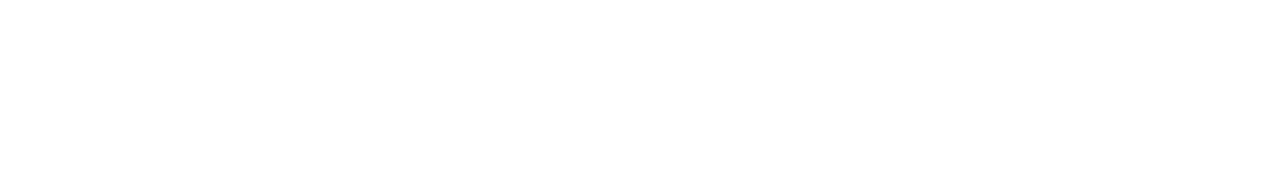
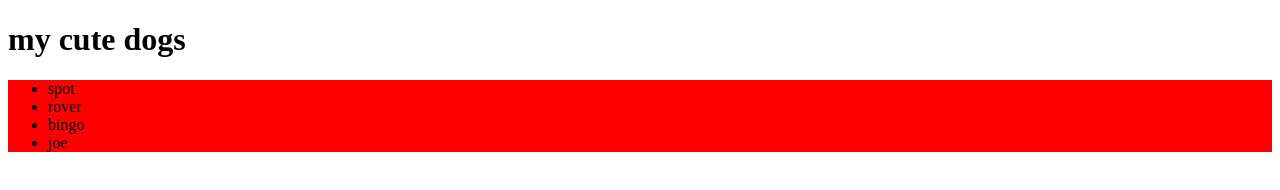
Before and after one commit to meganamarshall/layout-components, a website built with webpack: page src/index.html in a window 1280 px wide. Built offline with nearby package versions, Linux system fonts and the light colour scheme.

Commit message:
dog list with color

```diff
--- a/package.json
+++ b/package.json
@@ -6,7 +6,7 @@
   "scripts": {
     "test": "echo \"Error: no test specified\" && exit 1",
     "build": "webpack -p --devtool source-map",
-    "start": "webpack-dev-server --hot --mode development --devtool eval-source-map"
+    "start": "webpack-dev-server --hot --open --mode development --devtool eval-source-map"
   },
   "repository": {
     "type": "git",
--- /dev/null
+++ b/src/index.css
@@ -0,0 +1,3 @@
+.dogs {
+  background-color: red;
+}
--- a/src/index.html
+++ b/src/index.html
@@ -8,5 +8,7 @@
 </head>
 <body>
 
+  <div id="root" class="dogs"></div>
+
 </body>
 </html>
--- a/src/index.js
+++ b/src/index.js
@@ -1 +1,19 @@
-console.log('hi megs');
+import styles from './index.css';
+const rootDiv = document.getElementById('root');
+
+const dogList = document.createElement('ul');
+dogList.className = styles.dogs;
+
+const header = document.createElement('h1');
+header.textContent = 'my cute dogs';
+
+const dogs = ['spot', 'rover', 'bingo', 'joe'];
+
+rootDiv.appendChild(header);
+rootDiv.appendChild(dogList);
+
+dogs.forEach(dog => {
+  const dogLi = document.createElement('li');
+  dogLi.textContent = dog;
+  dogList.appendChild(dogLi);
+});
```
